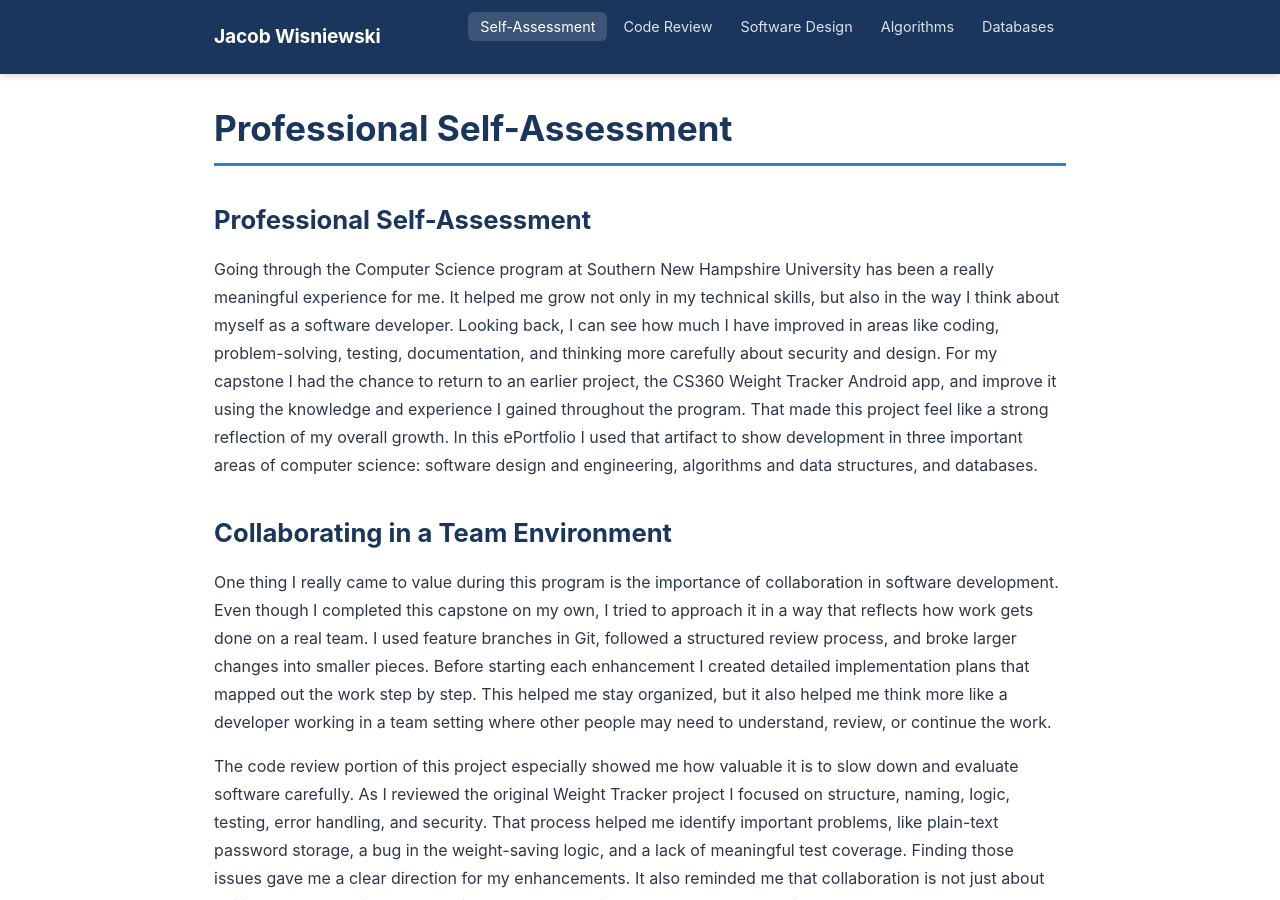
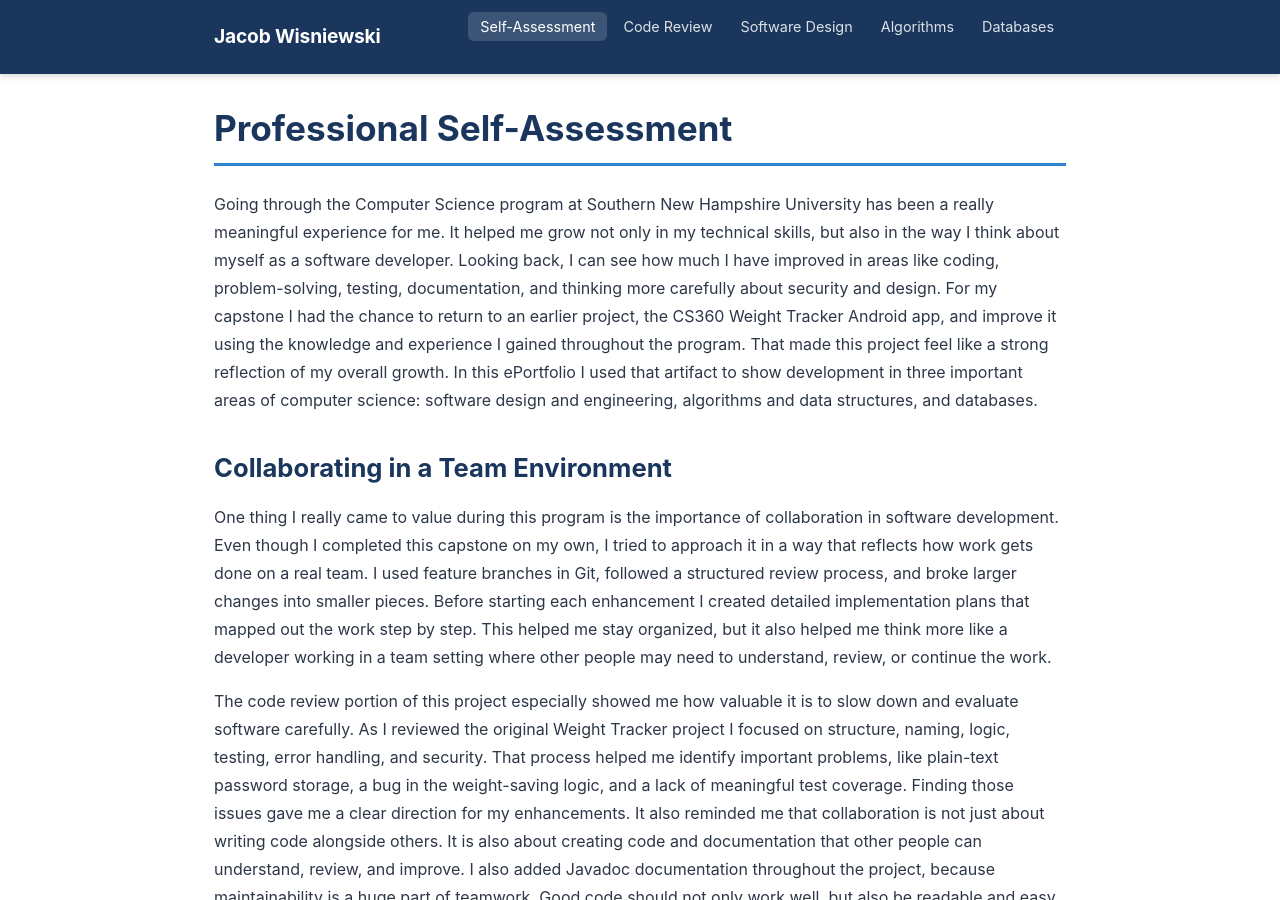
Before and after one commit to Niewski/Niewski.github.io, a Jekyll site: the page built from index.md, in a window 1280 px wide and 900 px high. Built offline with Jekyll 4.4.1, drawn with Linux system fonts in a browser that asks for light colours.

Commit message:
remove second header

```diff
--- a/index.md
+++ b/index.md
@@ -3,8 +3,6 @@ layout: default
 title: Professional Self-Assessment
 permalink: /
 ---
-
-## Professional Self-Assessment
 
 Going through the Computer Science program at Southern New Hampshire University has been a really meaningful experience for me. It helped me grow not only in my technical skills, but also in the way I think about myself as a software developer. Looking back, I can see how much I have improved in areas like coding, problem-solving, testing, documentation, and thinking more carefully about security and design. For my capstone I had the chance to return to an earlier project, the CS360 Weight Tracker Android app, and improve it using the knowledge and experience I gained throughout the program. That made this project feel like a strong reflection of my overall growth. In this ePortfolio I used that artifact to show development in three important areas of computer science: software design and engineering, algorithms and data structures, and databases.
 
```
